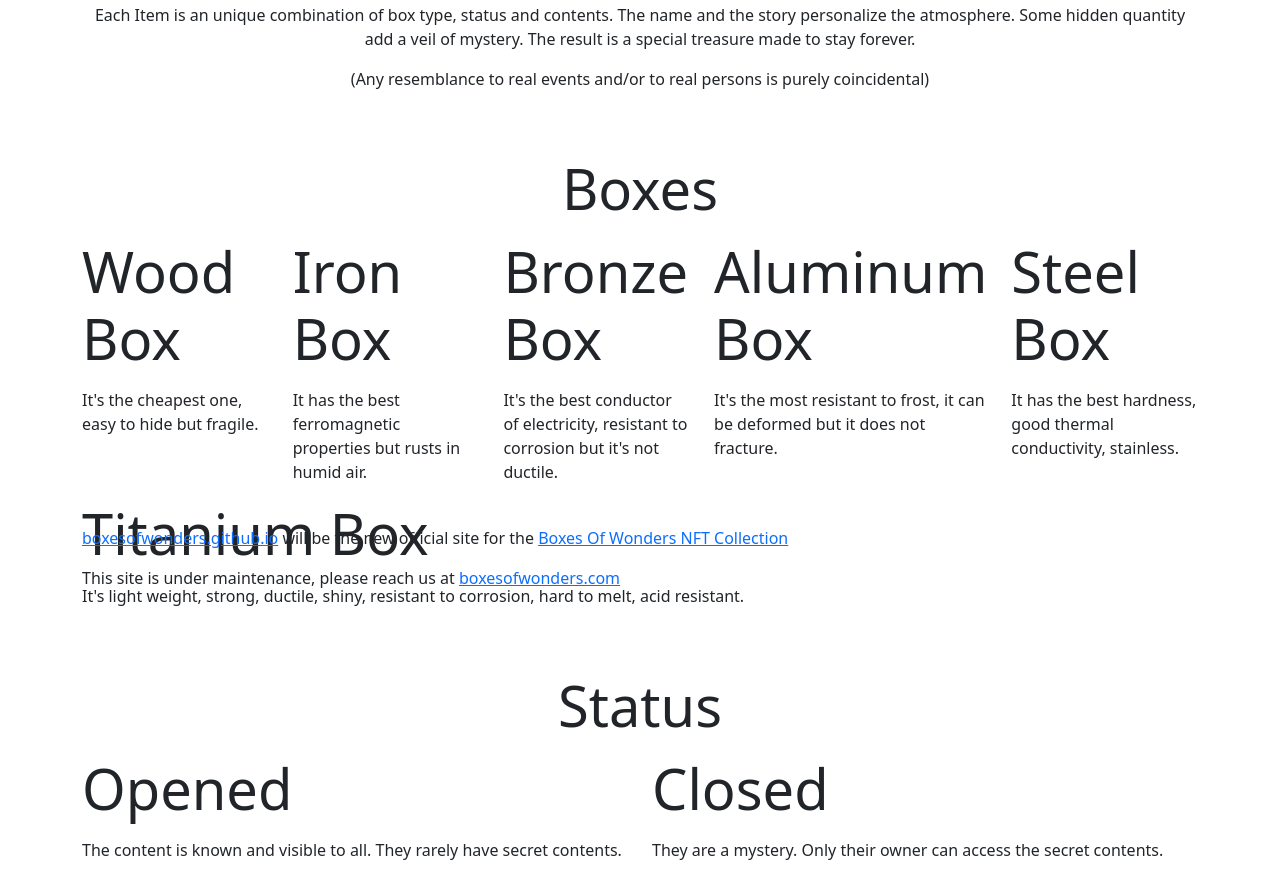
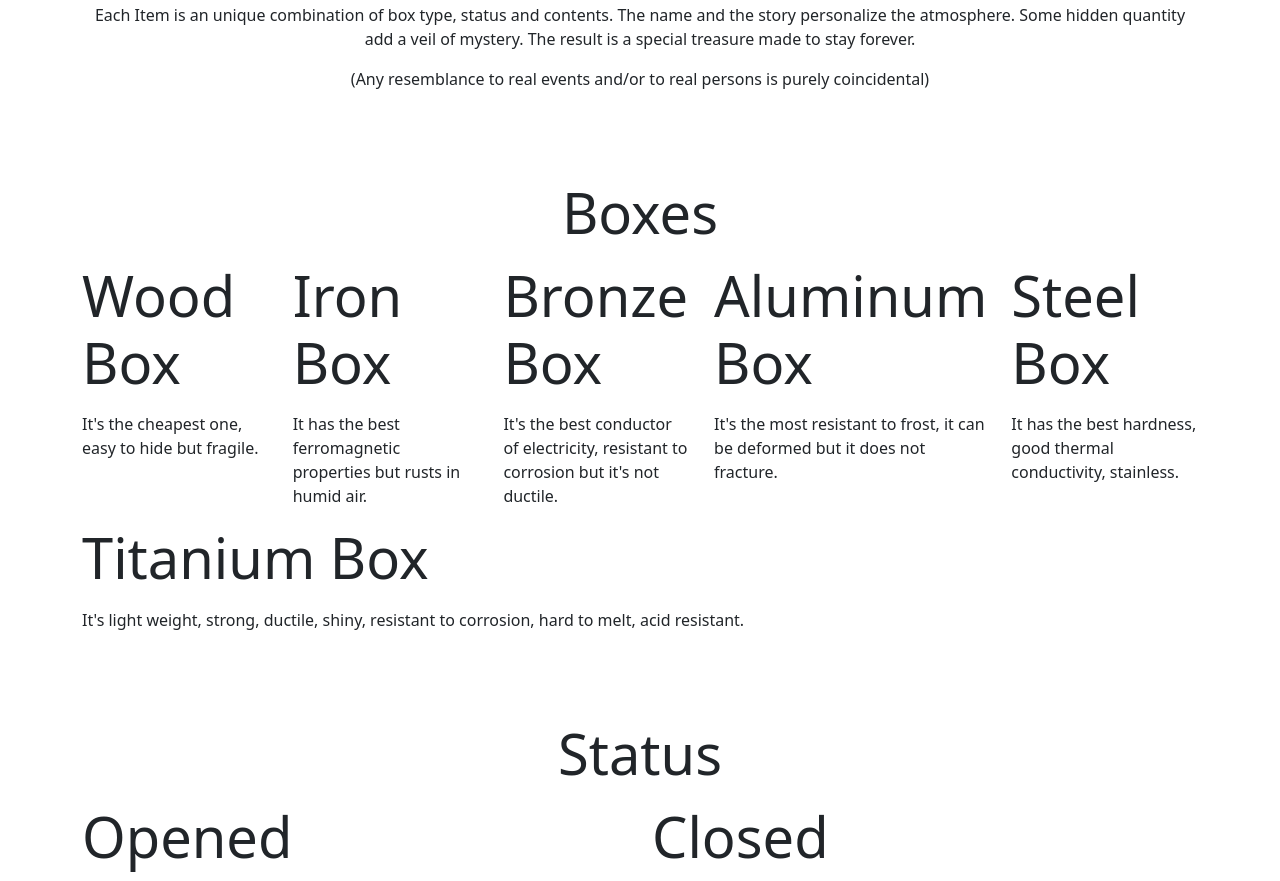
Before and after one commit to boxesofwonders/boxesofwonders.github.io, a plain HTML site: page collection/collection.html in a window 1280 px wide. Shown: the part 194-1075 px from the top of the page. Drawn offline with nearby package versions, Linux system fonts and the light colour scheme.

Commit message:
remove footer

```diff
--- a/collection/collection.html
+++ b/collection/collection.html
@@ -43,9 +43,7 @@
                     <p>(Any resemblance to real events and/or to real persons is purely coincidental)</p>
                 </div>
             </div>
-        </div>
-
-        <div class="container mt-5">
+            <br><br><br>
             <div class="row">
                 <div class="col text-center">
                     <p class="display-4">Boxes</p>
@@ -77,9 +75,7 @@
                     <p>It's light weight, strong, ductile, shiny, resistant to corrosion, hard to melt, acid resistant.</p>
                 </div>
             </div>
-        </div>
-
-        <div class="container mt-5">
+            <br><br><br>
             <div class="row">
                 <div class="col text-center">
                     <p class="display-4">Status</p>
@@ -95,9 +91,7 @@
                     <p>They are a mystery. Only their owner can access the secret contents.</p>
                 </div>
             </div>
-        </div>
-
-        <div class="container mt-5">
+            <br><br><br>
             <div class="row">
                 <div class="col text-center">
                     <p class="display-4">Contents</p>
@@ -196,10 +190,5 @@
                 </div>
             </div>
         </div>
-
-        <div class="container fixed-bottom mt-1">
-            <p><a href="https://boxesofwonders.github.io">boxesofwonders.github.io</a> will be the new official site for the <a href="https://opensea.io/collection/boxesofwonders">Boxes Of Wonders NFT Collection</a></p>
-            <p>This site is under maintenance, please reach us at <a href="https://www.boxesofwonders.com">boxesofwonders.com</a></p>
-        </div>
     </body>
 </html>
```
Also changed, not shown: index.html (+2 -11 lines).
